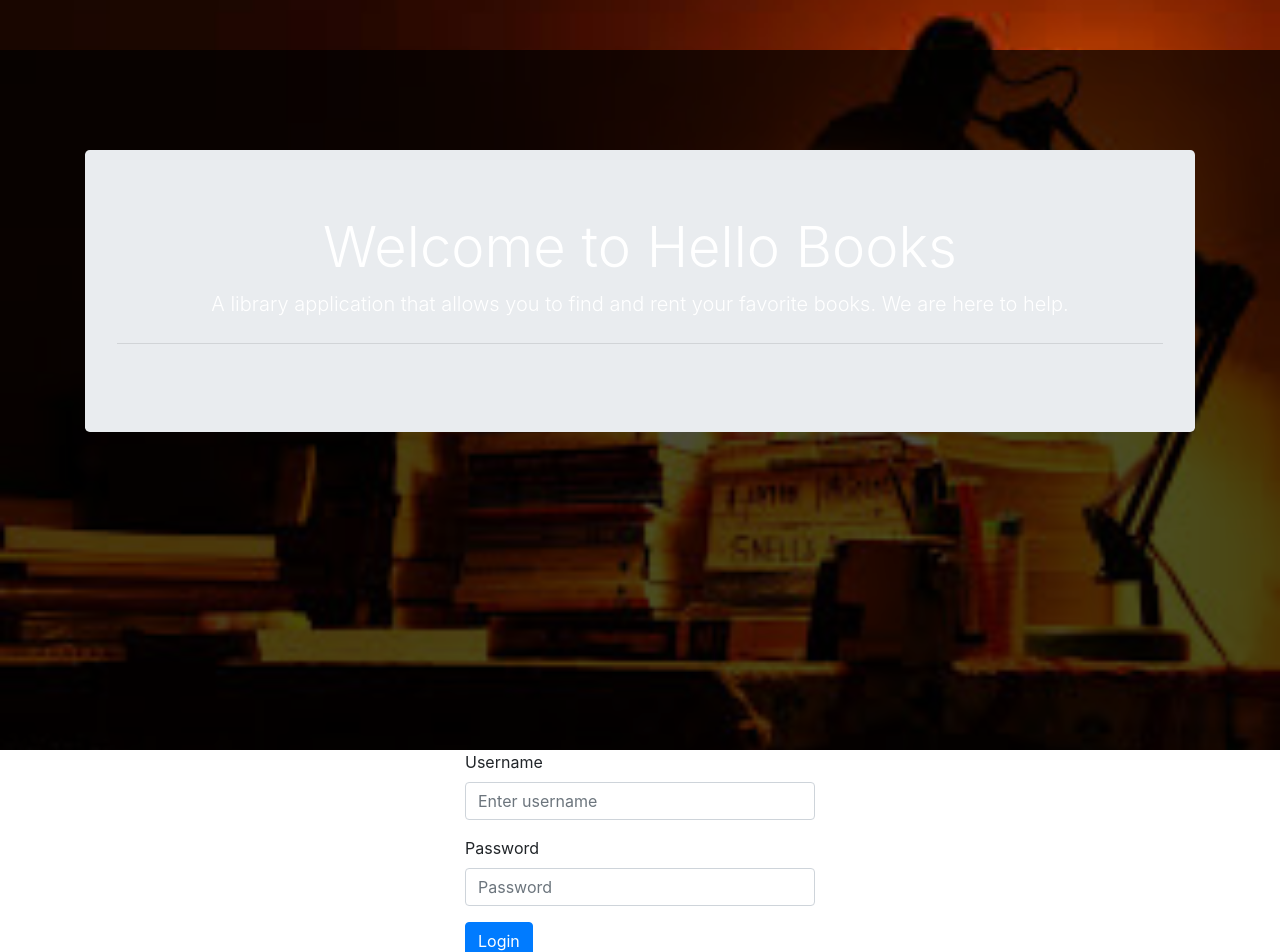
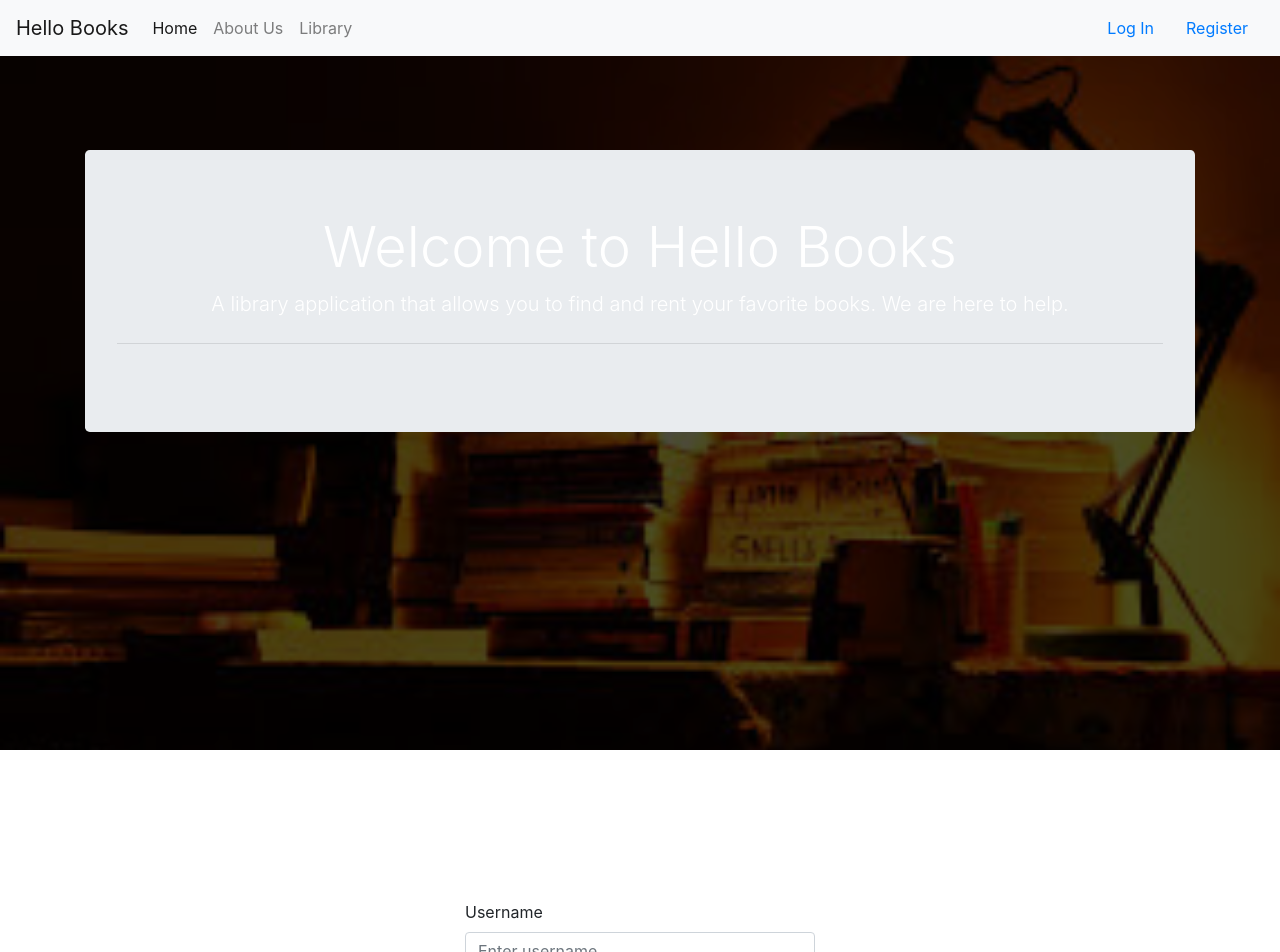
Before and after one commit to brandeddavid/Hello-Books-React, a React (Create React App) app: page /login in a window 1280 px wide. Shown: the top 952 px of the page. Built offline with nearby package versions, Linux system fonts and the light colour scheme.

Commit message:
[FT #159475373]Add navbar

```diff
--- a/src/components/index/index.jsx
+++ b/src/components/index/index.jsx
@@ -1,10 +1,12 @@
 import React, { Component } from 'react';
 import "../../static/css/index.css"
+import IndexNav from "../navbars/indexnav"
 
 class Index extends Component {
-    state = {  }
     render() {
         return (
+            <React.Fragment>
+                <IndexNav />
                 <div className="header">
                     <div className="bg-overlay">
                         <div className="container">
@@ -22,6 +24,7 @@ class Index extends Component {
                         </div>
                     </div>
                 </div>
+            </React.Fragment>
          );
     }
 }
--- a/src/components/login/login.jsx
+++ b/src/components/login/login.jsx
@@ -1,4 +1,6 @@
 import React, { Component } from "react";
+import IndexNav from "../navbars/indexnav"
+import "../../static/css/login.css"
 import axios from "axios";
 
 const url = "http://localhost:5000/api/v1/auth/login";
@@ -42,11 +44,13 @@ class Login extends Component {
 
   render() {
     return (
+      <React.Fragment>
+        <IndexNav/>
         <div className="container">
           <div className="row">
             <div className="col-md-4" />
             <div className="col-md-4">
-            <form onSubmit={this.handleSubmit}>
+              <form onSubmit={this.handleSubmit} className="login-form">
                 <div className="form-group">
                   <label htmlFor="username">Username</label>
                   <input
@@ -80,6 +84,7 @@ class Login extends Component {
             <div className="col-md-4" />
           </div>
         </div>
+      </React.Fragment>
     );
   }
 }
--- /dev/null
+++ b/src/components/navbars/indexnav.jsx
@@ -0,0 +1,41 @@
+import React, { Component } from 'react';
+
+class IndexNav extends Component {
+    render() {
+        return (
+            <nav className="navbar navbar-expand-lg navbar-light bg-light fixed-top">
+                <a className="navbar-brand" href="#">Hello Books</a>
+                <button className="navbar-toggler" type="button" data-toggle="collapse" data-target="#navbarSupportedContent" aria-controls="navbarSupportedContent" aria-expanded="false" aria-label="Toggle navigation">
+                    <span className="navbar-toggler-icon"></span>
+                </button>
+
+                <div className="collapse navbar-collapse" id="">
+                    <ul className="navbar-nav mr-auto">
+                    <li className="nav-item active">
+                        <a className="nav-link" href="/">Home <span className="sr-only">(current)</span></a>
+                    </li>
+                    <li className="nav-item">
+                        <a className="nav-link" href="#">About Us</a>
+                    </li>
+                    <li className="nav-item">
+                        <a className="nav-link" href="#">Library</a>
+                    </li>
+                    </ul>
+                </div>
+
+                <div>
+                    <ul className="nav">
+                        <li className="nav-item">
+                            <a className="nav-link" href="/login">Log In</a>
+                        </li>
+                        <li className="nav-item">
+                            <a className="nav-link" href="#">Register</a>
+                        </li>
+                    </ul>
+                </div>
+            </nav>
+         );
+    }
+}
+
+export default IndexNav;
--- a/src/static/css/index.css
+++ b/src/static/css/index.css
@@ -11,7 +11,7 @@ body {
   }
 
   .jumbotron {
-     background: rgb(200, 54, 54); /* This is for ie8 and below */
+     background: rgb(200, 54, 54); /*This is for ie8 and below*/
      background: rgba(200, 54, 54, 0.3);
      margin-top: 100px;
   }
--- /dev/null
+++ b/src/static/css/login.css
@@ -0,0 +1,3 @@
+.login-form{
+    margin-top: 150px;
+}
```
Lines whose indentation alone changed are shown as unchanged.
